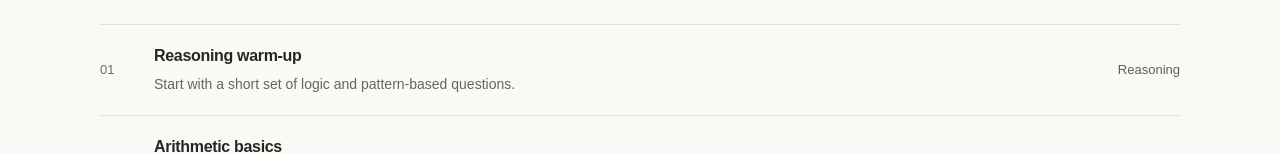
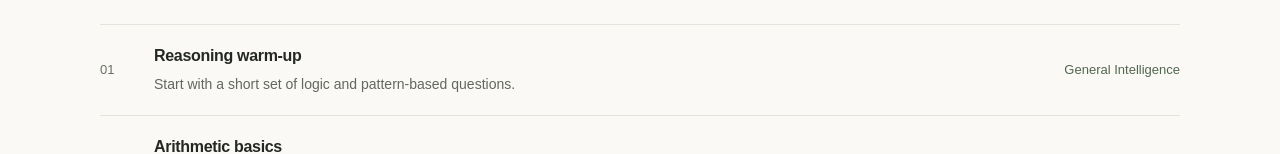
Before and after one commit to zerofall248-cmd/ssc-prep, a Next.js app: page / in a window 1280 px wide. Shown: the part 1263-1417 px from the top of the page. Built offline with nearby package versions, Linux system fonts and the light colour scheme.

Commit message:
data: restore subject and study-library preview data for dashboard

```diff
--- a/src/data/homepage.ts
+++ b/src/data/homepage.ts
@@ -16,8 +16,96 @@ export const exams: ExamItem[] = [
   { name: "SSC Selection Post", level: "Post-specific", description: "Find practice that fits your target selection post.", code: "SP" },
 ];
 
-export const practiceSets = [
-  { title: "Reasoning warm-up", text: "Start with a short set of logic and pattern-based questions.", tag: "Reasoning", number: "01" },
-  { title: "Arithmetic basics", text: "Build confidence with core quantitative aptitude topics.", tag: "Quantitative Aptitude", number: "02" },
-  { title: "English essentials", text: "Revisit grammar and vocabulary with focused revision.", tag: "English Language", number: "03" },
+export type SubjectVisual = "quantitative" | "reasoning" | "english" | "awareness";
+
+export type SubjectItem = {
+  id: string;
+  name: string;
+  text: string;
+  practiceTag: string;
+  visual: SubjectVisual;
+};
+
+export const subjects: SubjectItem[] = [
+  {
+    id: "quantitative",
+    name: "Quantitative Aptitude",
+    text: "Arithmetic, algebra, geometry and data interpretation.",
+    practiceTag: "Quantitative Aptitude",
+    visual: "quantitative",
+  },
+  {
+    id: "reasoning",
+    name: "General Intelligence",
+    text: "Series, analogy, coding-decoding and logical reasoning.",
+    practiceTag: "General Intelligence",
+    visual: "reasoning",
+  },
+  {
+    id: "english",
+    name: "English Language",
+    text: "Grammar, vocabulary, comprehension and usage.",
+    practiceTag: "English Language",
+    visual: "english",
+  },
+  {
+    id: "awareness",
+    name: "General Awareness",
+    text: "Static GK, science, history, polity and current affairs.",
+    practiceTag: "General Awareness",
+    visual: "awareness",
+  },
 ];
+
+export type PracticeItem = {
+  number: string;
+  title: string;
+  text: string;
+  tag: string;
+  visual: SubjectVisual;
+};
+
+export const practiceSets: PracticeItem[] = [
+  {
+    number: "01",
+    title: "Reasoning warm-up",
+    text: "Start with a short set of logic and pattern-based questions.",
+    tag: "General Intelligence",
+    visual: "reasoning",
+  },
+  {
+    number: "02",
+    title: "Arithmetic basics",
+    text: "Build confidence with core quantitative aptitude topics.",
+    tag: "Quantitative Aptitude",
+    visual: "quantitative",
+  },
+  {
+    number: "03",
+    title: "English essentials",
+    text: "Revisit grammar and vocabulary with focused revision.",
+    tag: "English Language",
+    visual: "english",
+  },
+];
+
+export const resources = [
+  {
+    id: "notes",
+    title: "Study notes",
+    text: "Short revision notes for key concepts.",
+    symbol: "notes",
+  },
+  {
+    id: "vocabulary",
+    title: "Vocabulary",
+    text: "Word meanings and revision lists.",
+    symbol: "vocabulary",
+  },
+  {
+    id: "current-affairs",
+    title: "Current affairs",
+    text: "A category for current-affairs study material.",
+    symbol: "current-affairs",
+  },
+] as const;
```
